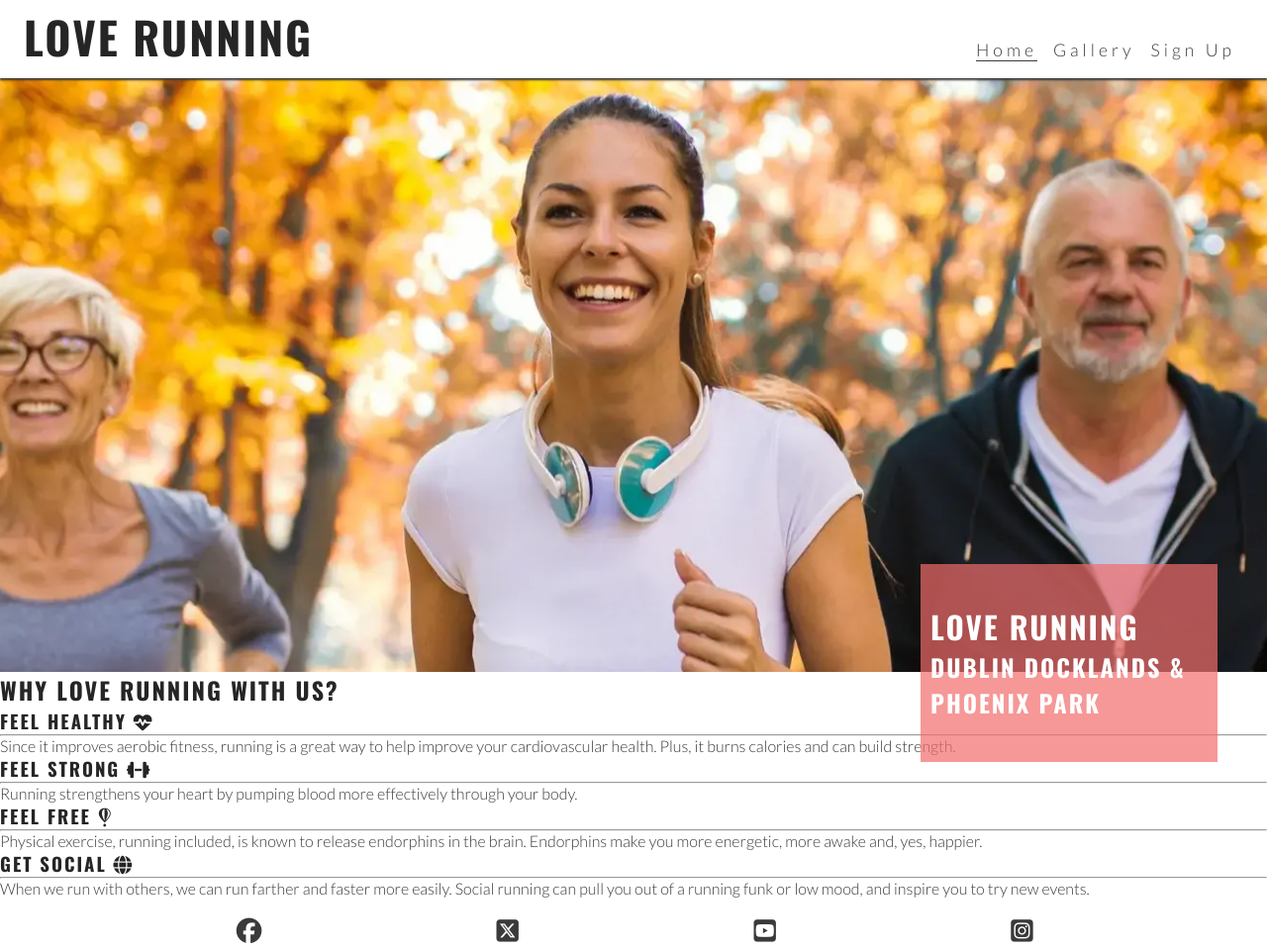
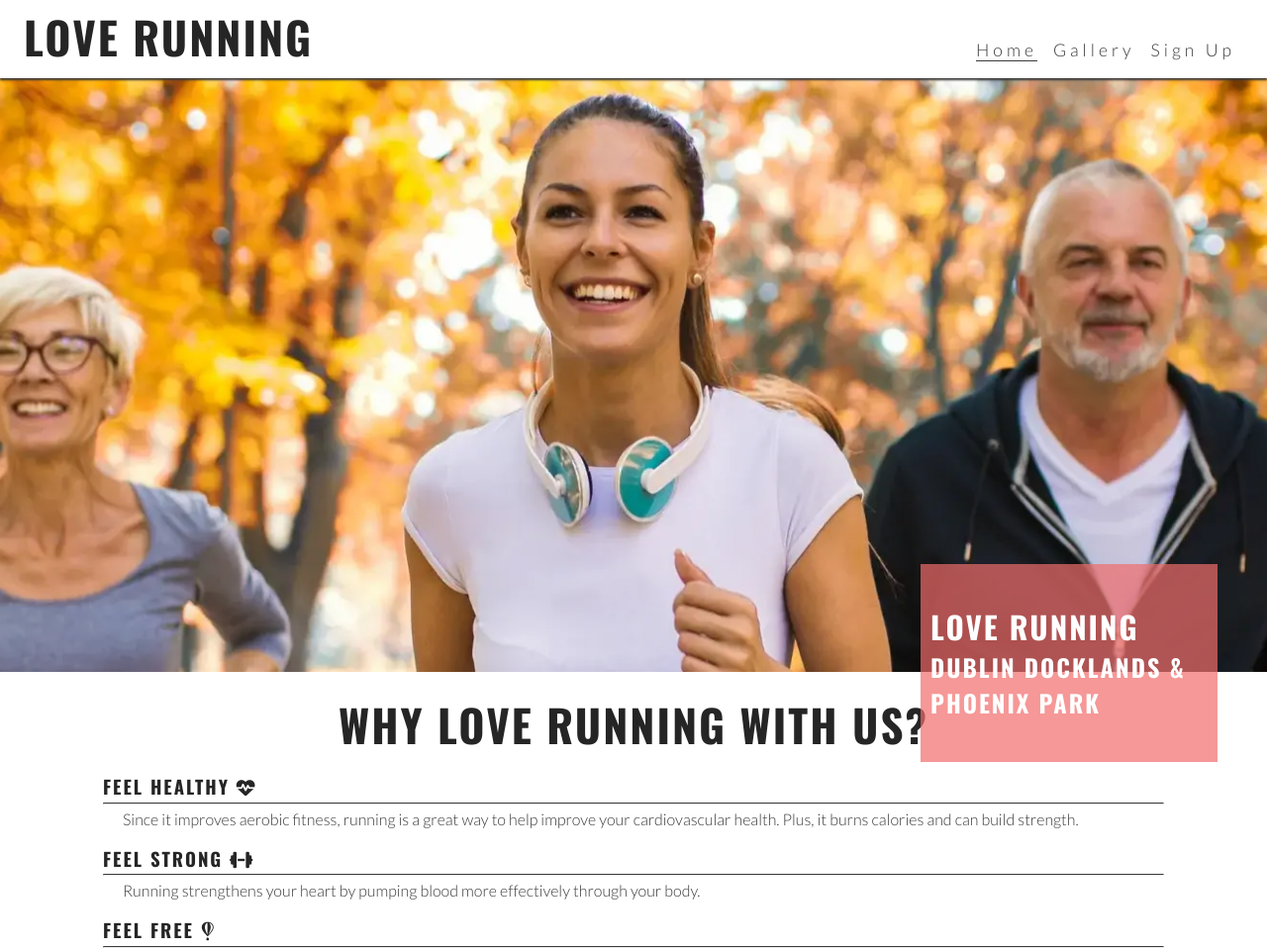
Before and after one commit to tomcow88/love-running2, a plain HTML site: page index.html in a window 1280 px wide. Shown: the top 960 px of the page at 99% size. Drawn offline with nearby package versions, Linux system fonts and the light colour scheme.

Commit message:
add styling to reasons section and correct position of hero text

```diff
--- a/assets/css/style.css
+++ b/assets/css/style.css
@@ -99,7 +99,7 @@ main {
 #cover-text {
     background-color: rgba(241, 109, 107, .7);
     font-size: 130%;
-    position: absolute;
+    position: fixed;
     bottom: 30px;
     width: 80%;
     min-height: 200px;
@@ -109,6 +109,40 @@ main {
 
 #cover-text > h2, #cover-text > h3 {
     color: #ffffff;
+}
+
+/* Reasons Section */
+
+#reasons {
+    display: flex;
+    flex-direction: column;
+    margin: 20px auto;
+    width: 90%;
+}
+
+#reasons h2 {
+    font-size: 280%;
+    text-align: center;
+    margin-bottom: 20px;
+}
+
+#benefits div {
+    line-height: 20px;
+    padding: 0 20px;
+    margin-bottom: 20px;
+}
+
+#benefits h3 {
+    width: 100%;
+}
+
+#benefits hr {
+    border-top: 1px solid #3a3a3a;
+    margin: 5px 0;
+}
+
+#benefits p {
+    padding: 0 20px;
 }
 
 /* Footer */
```
